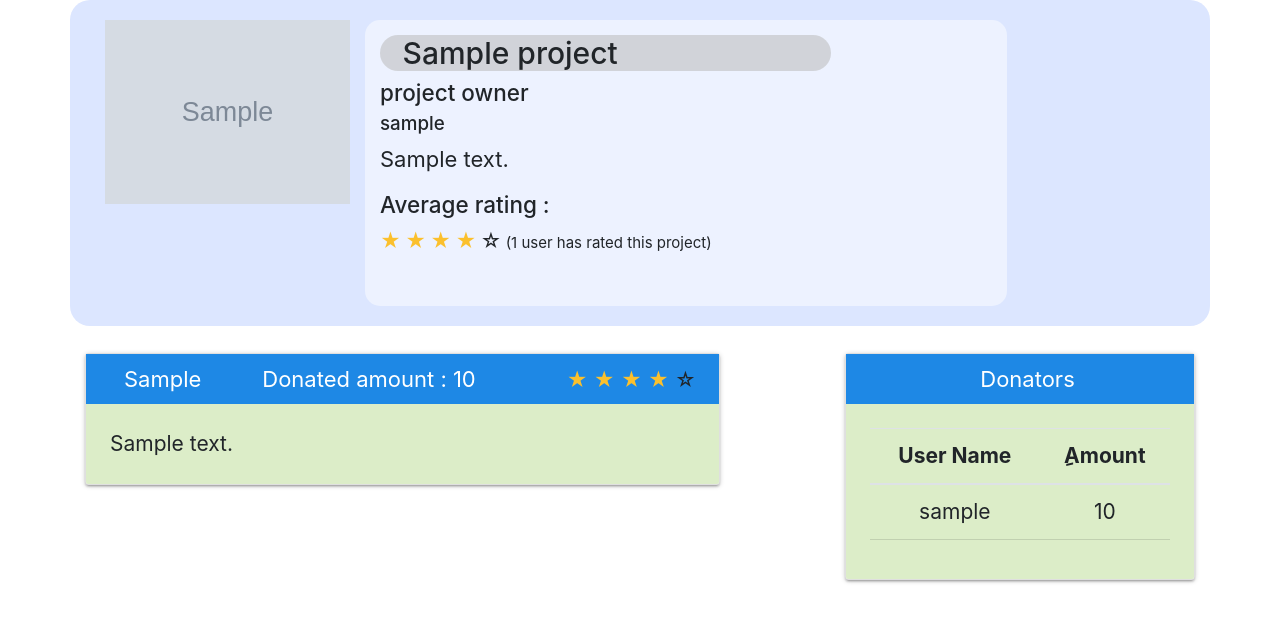
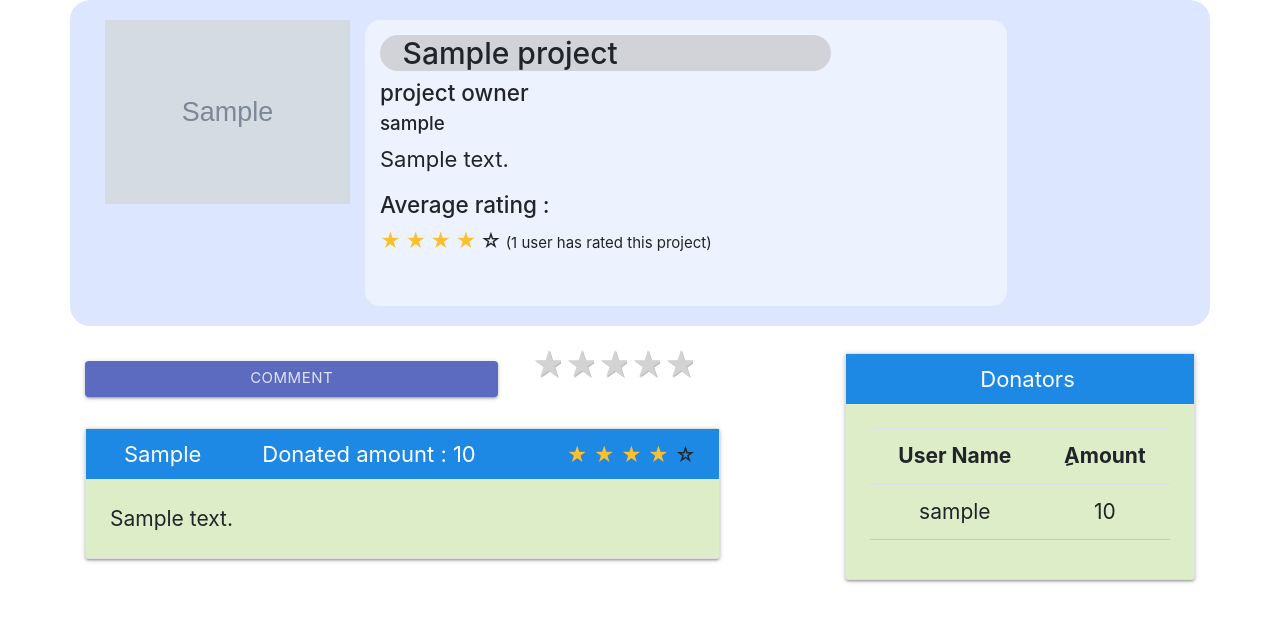
Before and after one commit to MotazAbuElnasr/ITI_CrowdFundingApp, a Django app: page /projects/1 in a window 1280 px wide. Shown: the top 622 px of the page. Run offline with Django 3.2, Linux system fonts and the light colour scheme; tables that the repository leaves empty hold one stand-in row (values such as "Sample post"); grey boxes marked "Sample" are stand-in pictures; one stand-in notice (Sample message) is shown; parts of the project's set-up code (start-up, migrations or seed data) failed here and were passed over; some libraries are stand-ins or nearby versions.

Commit message:
adding comment form

```diff
--- a/crowd_funding/urls.py
+++ b/crowd_funding/urls.py
@@ -1,18 +1,3 @@
-"""ITI_crowd_funding URL Configuration
-
-The `urlpatterns` list routes URLs to views. For more information please see:
-    https://docs.djangoproject.com/en/2.2/topics/http/urls/
-Examples:
-Function views
-    1. Add an import:  from my_app import views
-    2. Add a URL to urlpatterns:  path('', views.home, name='home')
-Class-based views
-    1. Add an import:  from other_app.views import Home
-    2. Add a URL to urlpatterns:  path('', Home.as_view(), name='home')
-Including another URLconf
-    1. Import the include() function: from django.urls import include, path
-    2. Add a URL to urlpatterns:  path('blog/', include('blog.urls'))
-"""
 from django.contrib import admin
 from django.urls import path, include
 from django.conf.urls import url
--- a/projects/templates/projects/project_page.html
+++ b/projects/templates/projects/project_page.html
@@ -55,6 +55,53 @@
         </div>
         <div class="row">
             <div class="col-7">
+                    <form method="post" action="addcomment">
+                        {% csrf_token %}
+                        <!-- get book id and book category -->
+                        <input type="hidden" name="project_id" value="{{ project.id }}" />
+                        <div class="row">
+                            <div class="col-8">
+                                <div class="form-group">
+                                    <div class="input-field">
+                                            {%for message in messages%}
+                                            {%if message.tags == 'info'%},
+                                            <textarea name="comment" id="textarea1" class="materialize-textarea"
+                                            >{{ message }}</textarea>
+                                         <label for="textarea1">Enter your comment</label>                                            {%endif%}
+                                            {%endfor%}
+
+                                            {%for message in messages%}
+                                            {%if message.tags == 'error' or message.tags == 'warning'%},
+                                            <textarea name="comment" id="textarea1" class="materialize-textarea"
+                                            ></textarea>
+                                         <label for="textarea1">Enter your comment</label>                                            {%endif%}
+                                            {%endfor%}
+
+                                            {%if not messages%}
+                                            <textarea name="comment" id="textarea1" class="materialize-textarea"
+                                            ></textarea>
+                                         <label for="textarea1">Enter your comment</label>
+                                         {%endif%}
+                                    </div>
+                                </div>
+                                <input id="comment" type="submit" class="waves-light btn btn-block indigo lighten-1" value="comment" />
+                            </div>
+                            <div class="col-4">
+                                <ul class="rate-area">
+                                    <input type="radio" id="5-star" name="rating" value="5" /><label for="5-star" title="Amazing">5
+                                        stars</label>
+                                    <input type="radio" id="4-star" name="rating" value="4" /><label for="4-star" title="Good">4
+                                        stars</label>
+                                    <input type="radio" id="3-star" name="rating" value="3" /><label for="3-star" title="Average">3
+                                        stars</label>
+                                    <input type="radio" id="2-star" name="rating" value="2" /><label for="2-star" title="Not Good">2
+                                        stars</label>
+                                    <input type="radio" id="1-star" name="rating" value="1" /><label for="1-star" title="Bad">1
+                                        star</label>
+                                </ul>
+                            </div>
+                        </div>
+                    </form>
                 {%for entry in comments%}
                 <div class="card">
                     <div style="height:50px" class="d-flex  justify-content-around blue darken-1">
--- a/projects/urls.py
+++ b/projects/urls.py
@@ -1,9 +1,10 @@
 from django.contrib import admin
 from django.urls import path, include
 from django.conf.urls import url
-from .views import index
+from .views import index , view_project , add_comment
 from .views import view_project
 urlpatterns = [
     path('', index),
     path('<int:id>', view_project),
+    path('addcomment', add_comment),
 ]
--- a/projects/views.py
+++ b/projects/views.py
@@ -1,17 +1,20 @@
-from django.http import HttpResponse
 import datetime
-from django.shortcuts import render
-from .models import Comment, Project , ProjectImage , Donation
-from django.db.models import Avg,Sum
+
 from django import template
 from django.contrib.auth.models import User
+from django.db.models import Avg, Sum
+from django.http import HttpResponse
+from django.shortcuts import render, redirect
+from django.contrib import messages
+
+from .models import Comment, Donation, Project, ProjectImage
 
 register = template.Library()
 
 def index() :
     pass
 
-def view_project(request,id):
+def view_project(request,id,comment=''):
     project = Project.objects.get(id=id)
     featured_img = project.projectimage_set.first().img.url
     comments = list(project.comment_set.values())
@@ -33,9 +36,20 @@
         "project":project,
         "featured_img":featured_img,
         "comments":comments,
+        "comment":comment,
         "imgs":imgs,
         "users_info":users_info,
         "avg_rate":range(int(avg_rate['rate__avg'])),
         "rest_of_stars":range((5-int(avg_rate['rate__avg'])))
     }
-    return render(request, 'projects/project_page.html', context)
+    return render(request, 'projects/project_page.html/', context)
+def add_comment(request):
+    project_id= request.POST.get('project_id')
+    comment= request.POST.get('comment')
+    rating= request.POST.get('rating')
+    if not comment :
+        messages.error(request,"The comment is required")
+    if not rating :
+        messages.warning(request,"The rating is required")
+    messages.info(request,comment)
+    return redirect('/projects/'+str(project_id))
```
Also changed, not shown: projects/forms/add_comment.py (added).
